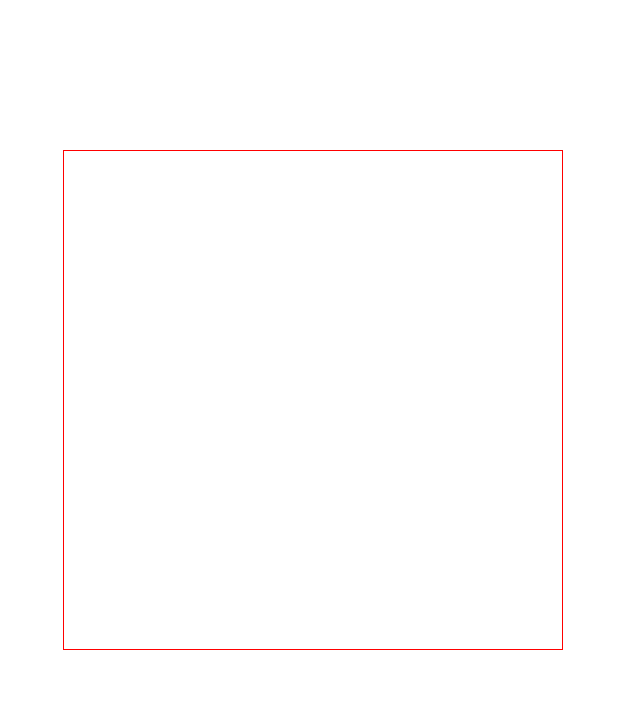
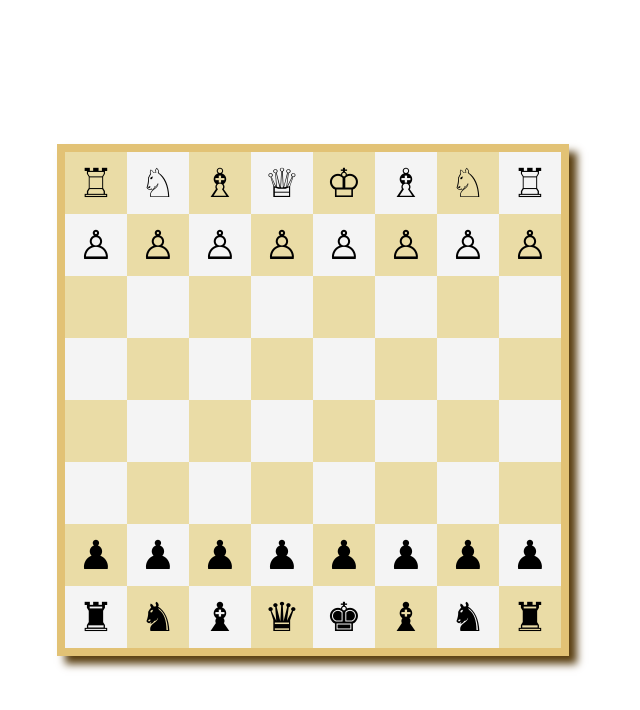
Before and after one commit to greentea1230/Chess-Board, a plain HTML site: page index.html in a window 1280 px wide. Shown: the whole page, without its empty margins (327-967 px from the left). Drawn offline with Linux system fonts and the light colour scheme.

Commit message:
tentative final

```diff
--- a/index.html
+++ b/index.html
@@ -12,6 +12,80 @@
     <main>
         <div class="grid-container">
 
+            <div class="grid-item a">&#9814</div>
+            <div class="grid-item b">&#9816</div>
+            <div class="grid-item a">&#9815</div>
+            <div class="grid-item b">&#9813</div>
+            <div class="grid-item a">&#9812</div>
+            <div class="grid-item b">&#9815</div>
+            <div class="grid-item a">&#9816</div>
+            <div class="grid-item b">&#9814</div>
+
+            <div class="grid-item b">&#9817</div>
+            <div class="grid-item a">&#9817</div>
+            <div class="grid-item b">&#9817</div>
+            <div class="grid-item a">&#9817</div>
+            <div class="grid-item b">&#9817</div>
+            <div class="grid-item a">&#9817</div>
+            <div class="grid-item b">&#9817</div>
+            <div class="grid-item a">&#9817</div>
+
+            <div class="grid-item a"></div>
+            <div class="grid-item b"></div>
+            <div class="grid-item a"></div>
+            <div class="grid-item b"></div>
+            <div class="grid-item a"></div>
+            <div class="grid-item b"></div>
+            <div class="grid-item a"></div>
+            <div class="grid-item b"></div>
+
+            <div class="grid-item b"></div>
+            <div class="grid-item a"></div>
+            <div class="grid-item b"></div>
+            <div class="grid-item a"></div>
+            <div class="grid-item b"></div>
+            <div class="grid-item a"></div>
+            <div class="grid-item b"></div>
+            <div class="grid-item a"></div>
+
+
+            <div class="grid-item a"></div>
+            <div class="grid-item b"></div>
+            <div class="grid-item a"></div>
+            <div class="grid-item b"></div>
+            <div class="grid-item a"></div>
+            <div class="grid-item b"></div>
+            <div class="grid-item a"></div>
+            <div class="grid-item b"></div>
+
+            <div class="grid-item b"></div>
+            <div class="grid-item a"></div>
+            <div class="grid-item b"></div>
+            <div class="grid-item a"></div>
+            <div class="grid-item b"></div>
+            <div class="grid-item a"></div>
+            <div class="grid-item b"></div>
+            <div class="grid-item a"></div>
+
+
+            <div class="grid-item a">&#9823</div>
+            <div class="grid-item b">&#9823</div>
+            <div class="grid-item a">&#9823</div>
+            <div class="grid-item b">&#9823</div>
+            <div class="grid-item a">&#9823</div>
+            <div class="grid-item b">&#9823</div>
+            <div class="grid-item a">&#9823</div>
+            <div class="grid-item b">&#9823</div>
+
+            <div class="grid-item b">&#9820</div>
+            <div class="grid-item a">&#9822</div>
+            <div class="grid-item b">&#9821</div>
+            <div class="grid-item a">&#9819</div>
+            <div class="grid-item b">&#9818</div>
+            <div class="grid-item a">&#9821</div>
+            <div class="grid-item b">&#9822</div>
+            <div class="grid-item a">&#9820</div>
+
         </div>
     </main>
 </body>
--- a/style.css
+++ b/style.css
@@ -1,4 +1,4 @@
-*{
+* {
   margin: 0;
   padding: 0;
   box-sizing: border-box;
@@ -13,9 +13,24 @@ body {
 }
 
 .grid-container {
-    width: 500px;
-    height: 500px;
-    border: 1px solid red;
+  width: min(64vw, 64vh);
+  height: min(64vw, 64vh);
   display: grid;
-    grid-template: repeat(8, 1fr)/repeat(8, 1fr);
+  grid-template: repeat(8, 1fr) / repeat(8, 1fr);
+  border: 1vmin solid #e2c275;
+  box-shadow: 1vmin 1vmin 1vmin #5a3f11;
 }
+
+.grid-item {
+  display: grid;
+  place-items: center center;
+  font-size: 5vmin;
+}
+
+.a {
+  background-color: #eadca6;
+}
+
+.b {
+  background-color: #f4f4f4;
+}
```
Lines whose indentation alone changed are shown as unchanged.
